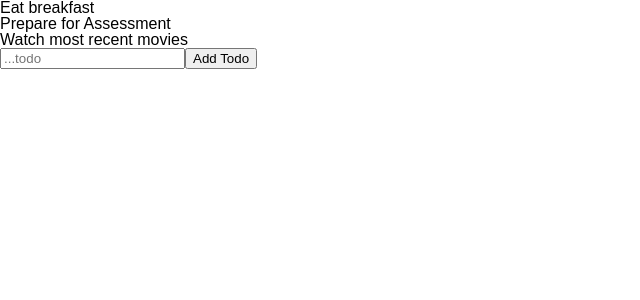
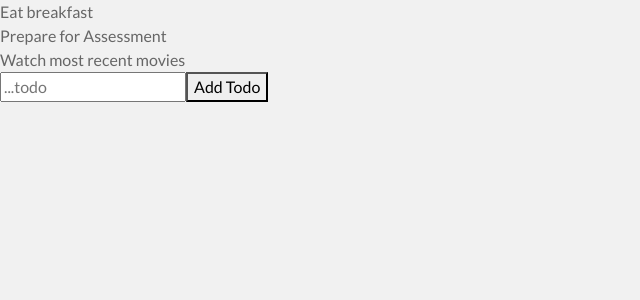
Before and after one commit to andela-hpopoola/idea-box, a React (Create React App) app: page / in a window 1280 px wide. Shown: the top 300 px of the page, without its empty margins (0-640 px from the left). Built offline with nearby package versions, Linux system fonts and the light colour scheme.

Commit message:
Add styles to todos (#3)
* Create a working todos

* Update styles for application

* Add purify css to remove unused css

```diff
--- a/public/index.html
+++ b/public/index.html
@@ -1,9 +1,11 @@
 <!DOCTYPE html>
 <html lang="en">
+
 <head>
   <meta charset="utf-8">
   <meta name="viewport" content="width=device-width, initial-scale=1, shrink-to-fit=no">
   <meta name="theme-color" content="#000000">
+  <link href="https://fonts.googleapis.com/css?family=Fjalla+One|Lato:400,700" rel="stylesheet">
   <!--
       manifest.json provides metadata used when your web app is added to the
       homescreen on Android. See https://developers.google.com/web/fundamentals/engage-and-retain/web-app-manifest/
@@ -21,6 +23,7 @@
     -->
   <title>React App</title>
 </head>
+
 <body>
   <noscript>
     You need to enable JavaScript to run this app.
@@ -37,4 +40,5 @@
       To create a production bundle, use `npm run build` or `yarn build`.
     -->
 </body>
+
 </html>
--- a/src/components/App.jsx
+++ b/src/components/App.jsx
@@ -4,6 +4,7 @@ import TodoList from "./todo/TodoList";
 import TodoForm from "./todo/TodoForm";
 import Alert from "./common/Alert";
 import Button from "./common/Button";
+import "./App.css";
 
 class App extends Component {
   constructor(props) {
--- /dev/null
+++ b/src/components/App.scss
@@ -0,0 +1,2 @@
+@import "../config/scss/variables.scss";
+@import "../../node_modules/bootstrap/scss/bootstrap.scss";
--- /dev/null
+++ b/src/config/scss/_variables.scss
@@ -0,0 +1,39 @@
+// Variables
+//
+// Variables should follow the `$component-state-property-size` formula for
+// consistent naming. Ex: $nav-link-disabled-color and $modal-content-box-shadow-xs.
+
+//
+// Color system
+//
+
+$white: #fff;
+$gray-100: #f8f9fa;
+$gray-200: #f1f1f1;
+$gray-300: #dee2e6;
+$gray-400: #ced4da;
+$gray-500: #adb5bd;
+$gray-600: #666666;
+$gray-700: #495057;
+$gray-800: #343a40;
+$gray-900: #212529;
+$black: #000;
+
+// $blue: #2c3e50;
+$red: #c0392b;
+$green: #27ae60;
+$blue: #2980b9;
+
+$body-bg: $gray-200;
+$body-color: $gray-600;
+
+// Fonts
+//
+// Font, line-height, and color for body text, headings, and more.
+
+// stylelint-disable value-keyword-case
+$font-family-sans-serif: "Lato", sans-serif, -apple-system, BlinkMacSystemFont,
+  "Segoe UI", Roboto, "Helvetica Neue", Arial, sans-serif, "Apple Color Emoji",
+  "Segoe UI Emoji", "Segoe UI Symbol", "Noto Color Emoji";
+$headings-font-family: "Fjalla One", sans-serif;
+$headings-font-weight: 400;
--- a/src/index.css
+++ /dev/null
@@ -1,5 +0,0 @@
-body {
-  margin: 0;
-  padding: 0;
-  font-family: sans-serif;
-}
--- a/src/index.js
+++ b/src/index.js
@@ -1,7 +1,5 @@
 import React from "react";
 import ReactDOM from "react-dom";
-import "reset-css";
-import "./index.css";
 import App from "./components/App";
 
 ReactDOM.render(<App />, document.getElementById("root"));
```
Also changed, not shown: package.json (+10 -3 lines), purify.js (added, +15 -0 lines), 2 other files (tests, documents, lock files or other folders). Lines whose indentation alone changed are shown as unchanged.
